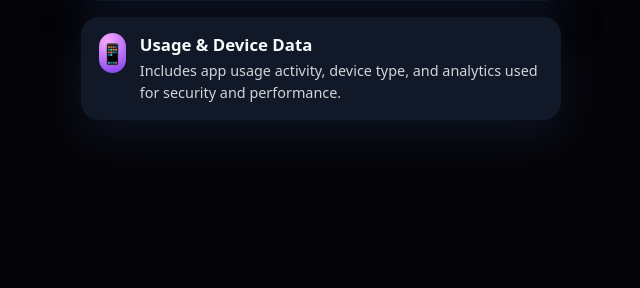
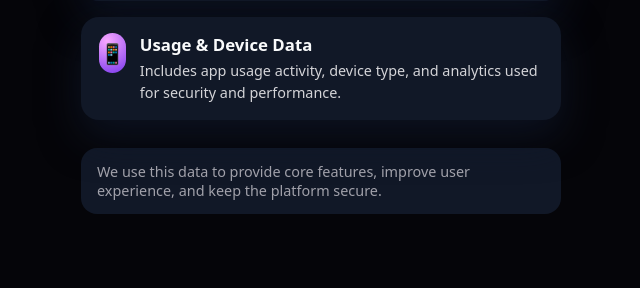
Before and after one commit to shourav98/jolo, a Django app: page /data-usage/ in a window 1280 px wide. Shown: the part 329-617 px from the top of the page, without its empty margins (319-959 px from the left). Run offline with Django 5.2, Linux system fonts and the light colour scheme; some libraries are stand-ins or nearby versions.

Commit message:
footer note added

```diff
--- a/apps/cms/templates/pages/data_usage.html
+++ b/apps/cms/templates/pages/data_usage.html
@@ -78,6 +78,16 @@
       color: #d4d4d8;
       line-height: 1.5;
     }
+
+    .footer-note {
+      margin-top: 28px;
+      padding: 14px 16px;
+      border-radius: 16px;
+      background: #111827;
+      color: #a1a1aa;
+      font-size: 0.9rem;
+      text-align: left;
+    }
   </style>
 </head>
 <body>
@@ -122,6 +132,10 @@
         </div>
       </div>
     </div>
+
+    <div class="footer-note">
+      We use this data to provide core features, improve user experience, and keep the platform secure.
+    </div>
   </div>
 </body>
 </html>
```
Also changed, not shown: apps/cms/templates/pages/privacy_policy.html (+15 -0 lines), apps/cms/templates/pages/request_data_deletion.html (+11 -0 lines).
